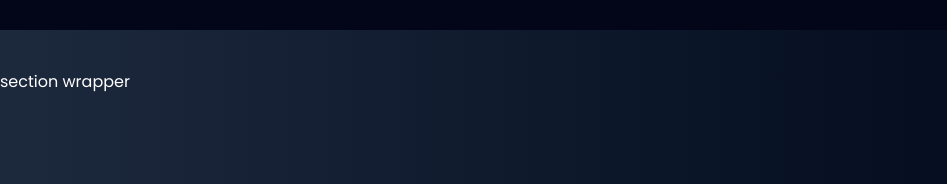
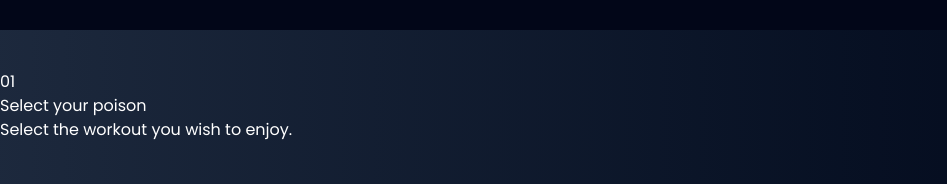
Before and after one commit to AbdullahiAbdulganiyu/fitness-app, a React (Vite) app: page / in a window 1280 px wide. Shown: the part 942-1126 px from the top of the page, without its empty margins (0-947 px from the left). Built offline with nearby package versions, Linux system fonts and the light colour scheme.

Commit message:
rendering the header

```diff
--- a/src/components/Generator.jsx
+++ b/src/components/Generator.jsx
@@ -20,6 +20,11 @@ export default function Generator() {
         header={"genrate your workout"}
         title={["it's ", "huge", " o'clock"]}
       >
+        <Header
+          index={"01"}
+          title={"Select your poison"}
+          description={"Select the workout you wish to enjoy."}
+        />
         section wrapper
       </SectionWrapper>
     </div>
```
